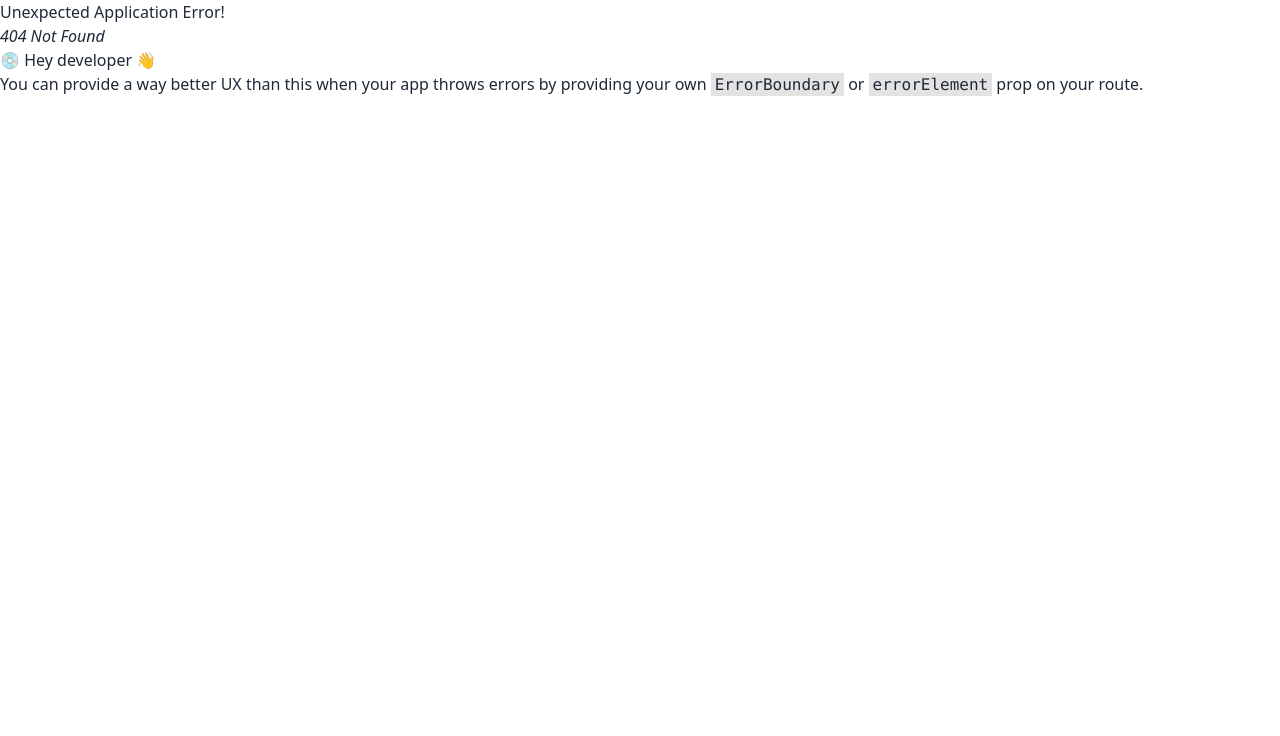
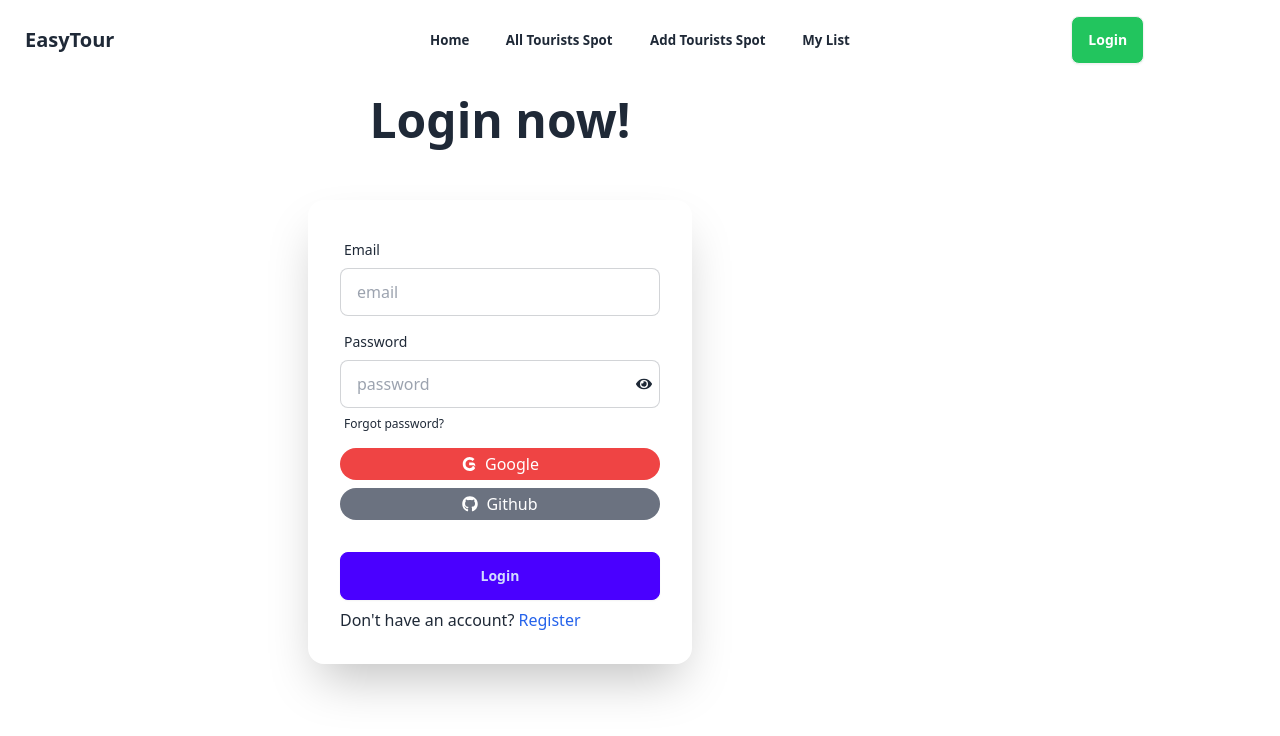
Before and after one commit to mehedi-hasan02/Easy-tour-client, a React (Vite) app: page /login in a window 1280 px wide. Before the commit this address had no page. Shown: the top 736 px of the page. Built offline with nearby package versions, Linux system fonts and the light colour scheme; no server answers.

Commit message:
implement google and github login

```diff
--- a/src/Components/AuthProvider/AuthProvider.jsx
+++ b/src/Components/AuthProvider/AuthProvider.jsx
@@ -1,27 +1,65 @@
-import { createUserWithEmailAndPassword, signInWithEmailAndPassword } from "firebase/auth";
-import { createContext, useState } from "react";
+import { GithubAuthProvider, GoogleAuthProvider, createUserWithEmailAndPassword, onAuthStateChanged, signInWithEmailAndPassword, signInWithPopup, signOut, updateProfile } from "firebase/auth";
+import { createContext, useEffect, useState } from "react";
 import auth from "../Firebase/firebase.config";
 
 export const AuthContext = createContext(null);
-const AuthProvider = ({children}) => {
+const AuthProvider = ({ children }) => {
 
     const [users, setUsers] = useState(null);
     const [loading, setLoading] = useState(true);
+    const googleProvider = new GoogleAuthProvider();
+    const githubProvider = new GithubAuthProvider();
 
-    const createUser = (email,password) =>{
+    const createUser = (email, password) => {
         setLoading(true);
         return createUserWithEmailAndPassword(auth, email, password);
     }
 
-    const signIn = (email,password) => {
+    const signIn = (email, password) => {
         setLoading(true);
-        return signInWithEmailAndPassword(auth,email,password);
+        return signInWithEmailAndPassword(auth, email, password);
     }
+
+    const googleLogin = () => {
+        setLoading(true);
+        return signInWithPopup(auth, googleProvider)
+    }
+
+    const githubLogin = () => {
+        setLoading(true);
+        return signInWithPopup(auth, githubProvider);
+    }
+
+    const handleUpdateProfile = (name, photo) => {
+        return updateProfile(auth.currentUser, {
+            displayName: name, photoURL: photo
+        })
+    }
+
+    const logOut = () => {
+        setLoading(true);
+        return signOut(auth);
+    }
+
+    useEffect(() => {
+        const unSubscribes = onAuthStateChanged(auth, currUser => {
+            setUsers(currUser);
+            setLoading(false);
+        })
+
+        return () => {
+            unSubscribes();
+        }
+    }, [])
 
     const authInfo = {
         users,
         createUser,
-        signIn
+        signIn,
+        handleUpdateProfile,
+        logOut,
+        googleLogin,
+        githubLogin
     }
 
     return (
--- a/src/Components/Layout/MainLayout.jsx
+++ b/src/Components/Layout/MainLayout.jsx
@@ -1,5 +1,6 @@
 import { Outlet } from "react-router-dom";
 import Navbar from "../Navbar/Navbar";
+import { Toaster } from "react-hot-toast";
 
 const MainLayout = () => {
     return (
@@ -7,6 +8,7 @@ const MainLayout = () => {
             <div className='max-w-screen-xl mx-auto '>
                 <Navbar></Navbar>
                 <Outlet></Outlet>
+                <Toaster/>
             </div>
         </div>
     );
--- a/src/Components/Login/Login.jsx
+++ b/src/Components/Login/Login.jsx
@@ -0,0 +1,98 @@
+import { useContext, useState } from "react";
+import { Link, useNavigate } from "react-router-dom";
+import { useForm } from "react-hook-form";
+import { FaGofore, FaGithub } from "react-icons/fa";
+import { FaEye, FaEyeSlash } from "react-icons/fa";
+import toast from 'react-hot-toast';
+// import { Helmet } from "react-helmet";
+import { AuthContext } from "../AuthProvider/AuthProvider";
+
+const Login = () => {
+
+    const [showPassword, setShowPassword] = useState(false);
+    const { signIn, googleLogin, githubLogin } = useContext(AuthContext);
+    const [logInError, setLogInError] = useState('');
+    const navigate = useNavigate();
+
+    const {
+        register,
+        handleSubmit,
+        formState: { errors },
+    } = useForm();
+
+    const onSubmit = (data) => {
+        setLogInError('')
+        const { email, password } = data;
+        signIn(email, password)
+            .then(() => {
+                toast.success('Login successfully');
+                navigate('/');
+            })
+            .catch((error) => {
+                setLogInError(error.message)
+                {
+                    logInError && toast.error('Invalid Email and Password');
+                }
+            })
+    }
+
+    const handleSocialLogin = (media) => {
+        media()
+            .then(res => {
+                toast.success('User logged in successfully');
+                navigate('/')
+            })
+            .catch(error => {
+                toast.error(error.message)
+            })
+    }
+
+    return (
+        <div>
+            <div className="hero-content flex-col w-full lg:w-[1000px]">
+                <div className="text-center lg:text-left mb-10">
+                    <h1 className="text-5xl font-bold">Login now!</h1>
+                </div>
+                <div className="card shrink-0 w-full max-w-sm shadow-2xl bg-base-100">
+                    <form onSubmit={handleSubmit(onSubmit)} className="card-body">
+                        <div className="form-control">
+                            <label className="label">
+                                <span className="label-text">Email</span>
+                            </label>
+                            <input type="email" name="email" placeholder="email" className="input input-bordered"  {...register("email", { required: true })} />
+                            {errors.email && <span className="text-red-500">This field is required</span>}
+                        </div>
+                        <div className="form-control">
+                            <label className="label">
+                                <span className="label-text">Password</span>
+                            </label>
+                            <div className="flex items-center w-full relative">
+                                <input type={showPassword ? "text" : "password"} name="password" placeholder="password" className="input input-bordered w-full" {...register("password", { required: true })} />
+                                <span onClick={() => setShowPassword(!showPassword)}>
+                                    {showPassword ? <FaEyeSlash className="absolute top-4 right-2 cursor-pointer"></FaEyeSlash> : <FaEye className="absolute top-4 right-2 cursor-pointer" />}
+                                </span>
+
+                            </div>
+                            {errors.password && <span className="text-red-500">This field is required</span>}
+                            <label className="label">
+                                <a href="#" className="label-text-alt link link-hover">Forgot password?</a>
+                            </label>
+                        </div>
+                        <div className="bg-red-500 p-1 rounded-2xl text-white ">
+                            <Link className="flex justify-center items-center gap-2" onClick={() => handleSocialLogin(googleLogin)}><FaGofore />Google</Link>
+                        </div>
+                        <div className="bg-gray-500 p-1 rounded-2xl text-white text-center">
+                            <Link className="flex justify-center items-center gap-2" onClick={() => handleSocialLogin(githubLogin)}><FaGithub />Github</Link>
+                        </div>
+                        <div className="form-control mt-6">
+                            <button className="btn btn-primary">Login</button>
+                        </div>
+                        <p>Don't have an account? <Link className="text-blue-600" to='/register'>Register</Link></p>
+                    </form>
+                </div>
+            </div>
+        </div>
+    );
+};
+
+export default Login;
--- a/src/Components/Register/Register.jsx
+++ b/src/Components/Register/Register.jsx
@@ -2,12 +2,12 @@ import { useContext, useState } from "react";
 import { AuthContext } from "../AuthProvider/AuthProvider";
 import { useForm } from "react-hook-form";
 import toast from "react-hot-toast";
-import { useNavigate } from "react-router-dom";
+import { Link, useNavigate } from "react-router-dom";
 import { FaEye, FaEyeSlash } from "react-icons/fa";
 
 const Register = () => {
 
-    const { createUser } = useContext(AuthContext);
+    const { createUser,handleUpdateProfile,logOut } = useContext(AuthContext);
     const [showPassword, setShowPassword] = useState(false);
     const navigate = useNavigate();
 
@@ -27,8 +27,8 @@ const Register = () => {
         }
         createUser(email, password)
         .then(res => {
-            // handleUpdateProfile(name,photo)
-            // logOut()
+            handleUpdateProfile(name,photo)
+            logOut()
             toast.success('User created successfully');
             navigate('/')
         })
```
Also changed, not shown: src/Route/PublicRoute/PublicRoutes.jsx (+22 -0 lines).
